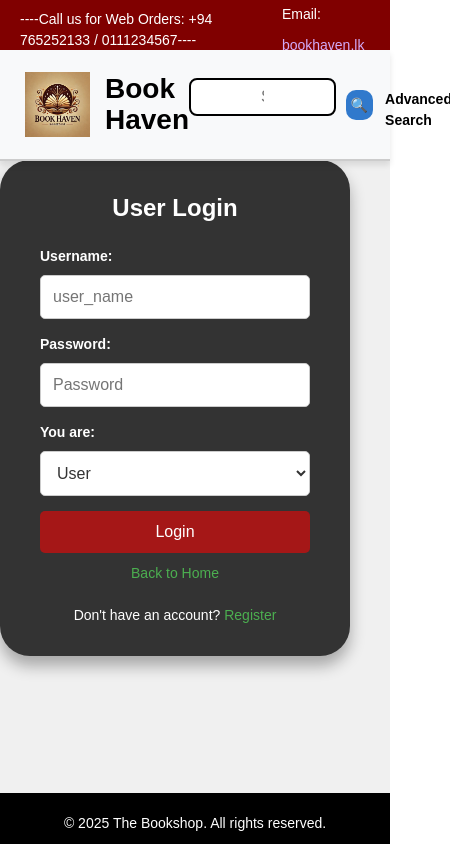
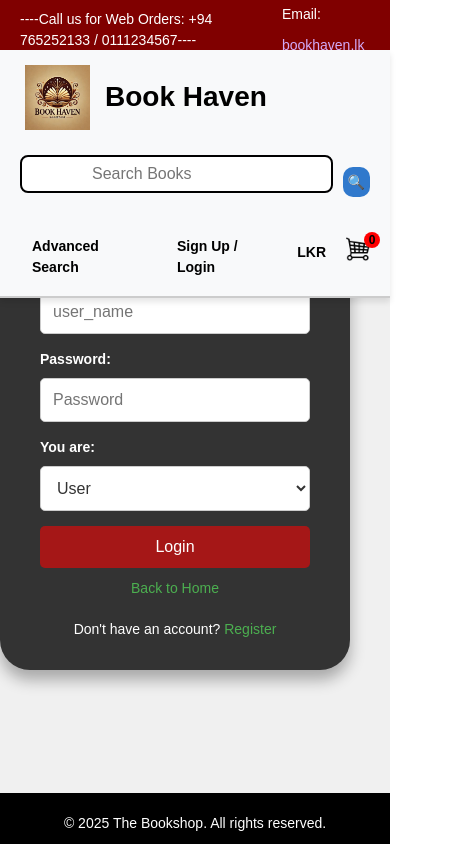
Before and after one commit to Pubudu11/Bookstore, a React (Vite) app in the folder bookstore-frontend/: page /login in a window 390 px wide. Shown: the whole page, 450 px wide, since content can reach past the window. Built offline with nearby package versions, Linux system fonts and the light colour scheme.

Commit message:
Refactor layout and styles for App, Navbar, UserLogin, and Register components

```diff
--- a/bookstore-frontend/src/App.css
+++ b/bookstore-frontend/src/App.css
@@ -7,31 +7,3 @@
   height: 100vh;
   width: 100vw;
 }
-.app-container {
-  display: center;
-  flex-direction: column;
-  align-items: center;
-  justify-content: center;
-  height: 100vh;
-  padding-right: 100px;
-}
-.main-container {
-  display: center;
-  flex-direction: column;
-  align-items: center;
-  justify-content: center;
-  height: 100vh;
-  padding-right: 500px;
-}
-.login-container {
-  display: center;
-  background-color: #333;
-  padding: 30px 40px;
-  border-radius: 30px;
-  box-shadow: 0 10px 15px rgba(0, 0, 0, 0.3);
-  width: 100%;
-  max-width: 380px;
-  text-align: center;
-  margin-top: auto;
-  margin-bottom: 20px;
-}
--- a/bookstore-frontend/src/App.tsx
+++ b/bookstore-frontend/src/App.tsx
@@ -10,14 +10,9 @@ import "./App.css";
 const App: React.FC = () => {
   return (
     <Router>
-      <div className="app-container">
-        {/* Navbar will appear on all pages */}
       <Navbar />
 
-        {/* Main content area */}
-        <div className="main-content">
       <Routes>
-            {/* Home Page */}
         <Route
           path="/"
           element={
@@ -31,11 +26,9 @@ const App: React.FC = () => {
         {/* Register Page */}
         <Route path="/register" element={<Register />} />
       </Routes>
-        </div>
 
       {/* Footer will appear on all pages */}
       <Footer />
-      </div>
     </Router>
   );
 };
--- a/bookstore-frontend/src/components/Login/UserLogin.css
+++ b/bookstore-frontend/src/components/Login/UserLogin.css
@@ -16,15 +16,14 @@ body {
   display: flex;
   justify-content: center;
   align-items: center;
-  flex-direction: column;
   width: 100%;
   height: 100%;
   min-width: 350px;
-  padding-top: 160px;
 }
 
 .login-container {
-  display: center;
+  display: flex;
+  flex-direction: column;
   background-color: #333;
   padding: 30px 40px; /* Adjust padding for a more compact form */
   border-radius: 30px;
@@ -32,8 +31,7 @@ body {
   width: 100%;
   max-width: 380px;
   text-align: center;
-  margin-top: auto;
-  margin-bottom: 20px; /* Space between the form and the bottom */
+  justify-content: center;
 }
 
 h2 {
--- a/bookstore-frontend/src/components/Navbar/Navbar.css
+++ b/bookstore-frontend/src/components/Navbar/Navbar.css
@@ -1,3 +1,15 @@
+.header {
+  width: 100%;
+}
+/* Ensure the body takes up the full height and avoids overlap */
+body {
+  margin: 0;
+  padding: 0;
+  font-family: Arial, sans-serif;
+  background-color: #f0f0f0;
+  padding-top: 120px; /* Account for fixed top bar and main header */
+}
+
 /* Top Bar */
 .top-bar {
   position: fixed;
@@ -141,3 +153,26 @@
   align-items: center;
   justify-content: center;
 }
+
+/* Responsive adjustments */
+@media (max-width: 768px) {
+  .main-header {
+    flex-direction: column;
+    align-items: flex-start;
+  }
+
+  .search-section {
+    margin-top: 10px;
+    width: 100%;
+  }
+
+  .nav-section {
+    margin-top: 10px;
+    width: 100%;
+    justify-content: space-around;
+  }
+
+  .logo-section {
+    margin-bottom: 10px;
+  }
+}
--- a/bookstore-frontend/src/components/Navbar/Navbar.tsx
+++ b/bookstore-frontend/src/components/Navbar/Navbar.tsx
@@ -2,7 +2,7 @@ import "./Navbar.css"; // Assuming CSS file for styling
 
 const Header = () => {
   return (
-    <header className="navbar">
+    <header className="header">
       {/* Top Bar */}
       <div className="top-bar">
         <p className="contact">
--- a/bookstore-frontend/src/components/Register/Register.css
+++ b/bookstore-frontend/src/components/Register/Register.css
@@ -5,20 +5,22 @@ body {
   background-color: #f0f0f0;
   height: 100vh; /* Full viewport height */
   overflow: hidden; /* Prevent scrolling */
+  display: flex;
 }
 
 .register-container {
   display: flex;
   justify-content: center;
   align-items: center;
-  height: 100vh;
+  min-height: 100vh;
+  width: 100%; /* Ensure the container spans full width */
   background-color: #f0f0f0;
-  padding-top: 100px;
 }
 
 .register-form {
   background: #333;
   padding: 20px;
+  justify-content: center;
   border-radius: 30px;
   color: #fff;
   width: 350px;
```
Lines whose indentation alone changed are shown as unchanged.
